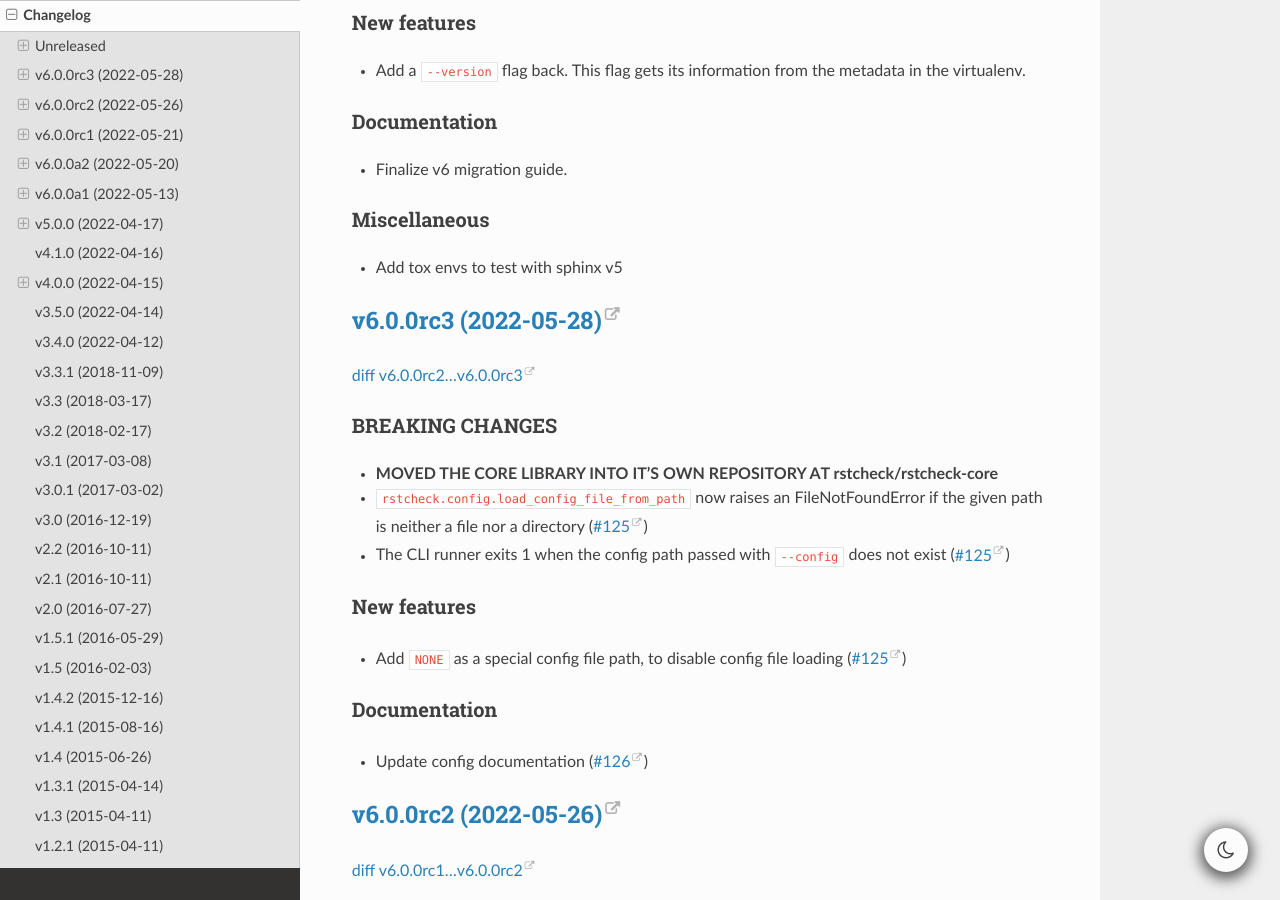
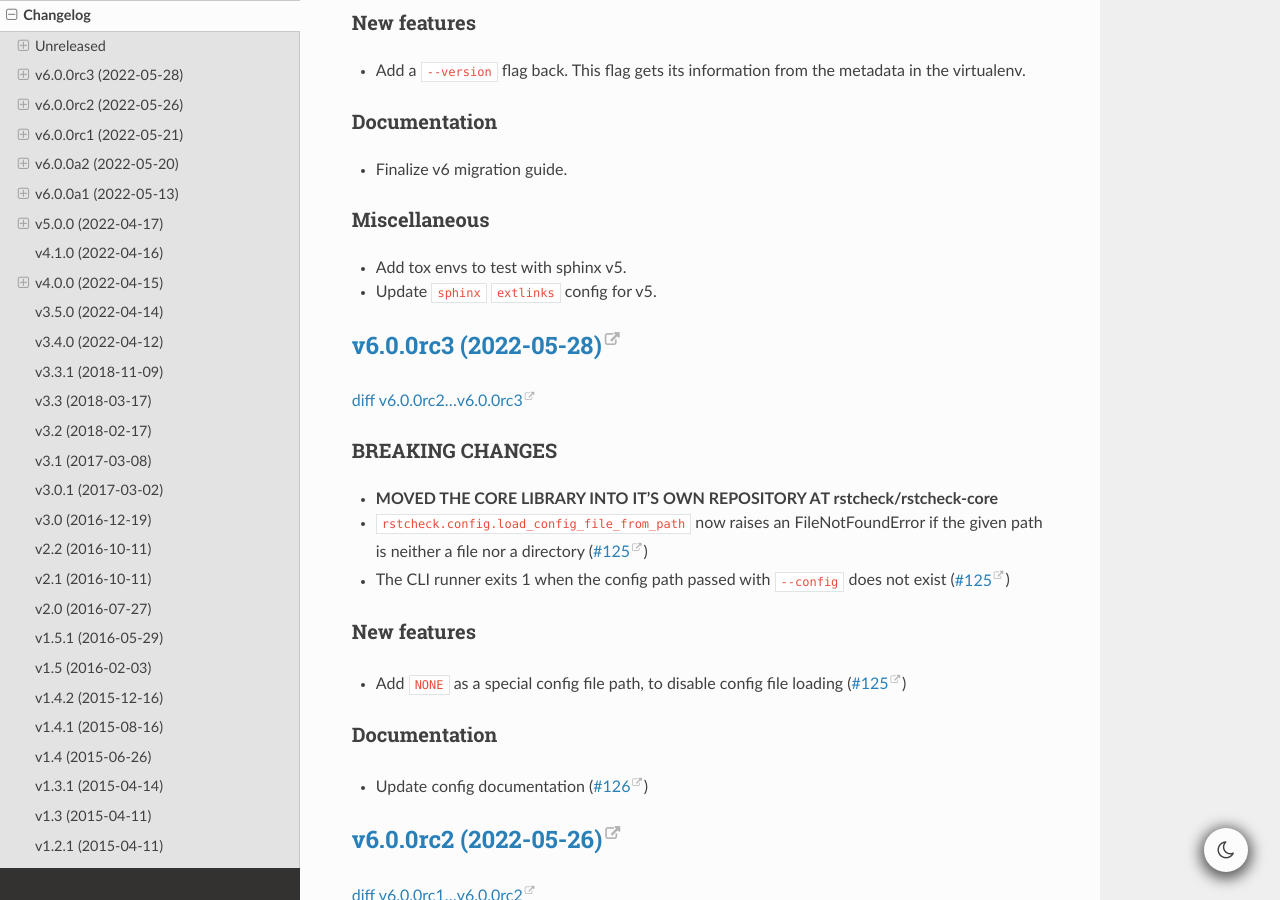
Before and after one commit to rstcheck/rstcheck, a Sphinx documentation site: the page built from docs/source/changelog.rst, in a window 1280 px wide and 900 px high, scrolled down 534 px. Built offline with Sphinx 7.4.7 and the Read the Docs theme 2.0.0, drawn with Linux system fonts in a browser that asks for light colours.

Commit message:
update sphinx extlink config for v5

```diff
--- a/CHANGELOG.md
+++ b/CHANGELOG.md
@@ -29,7 +29,8 @@
 
 ### Miscellaneous
 
-- Add tox envs to test with sphinx v5
+- Add tox envs to test with sphinx v5.
+- Update `sphinx` `extlinks` config for v5.
 
 ## [v6.0.0rc3 (2022-05-28)](https://pypi.org/project/rstcheck/6.0.0rc3/)
 
--- a/docs/source/conf.py
+++ b/docs/source/conf.py
@@ -109,10 +109,10 @@
 
 extensions.append("sphinx.ext.extlinks")
 extlinks = {
-    "repo": (f"{GH_REPO_LINK}/%s", "Repo's "),
-    "issue": (f"{GH_REPO_LINK}/issues/%s", "#"),
-    "pull": (f"{GH_REPO_LINK}/pull/%s", "pr"),
-    "user": ("https://github.com/%s", "@"),
+    "repo": (f"{GH_REPO_LINK}/%s", "Repo's %s"),
+    "issue": (f"{GH_REPO_LINK}/issues/%s", "#%s"),
+    "pull": (f"{GH_REPO_LINK}/pull/%s", "PR#%s"),
+    "user": ("https://github.com/%s", "@%s"),
 }
 
 
```
